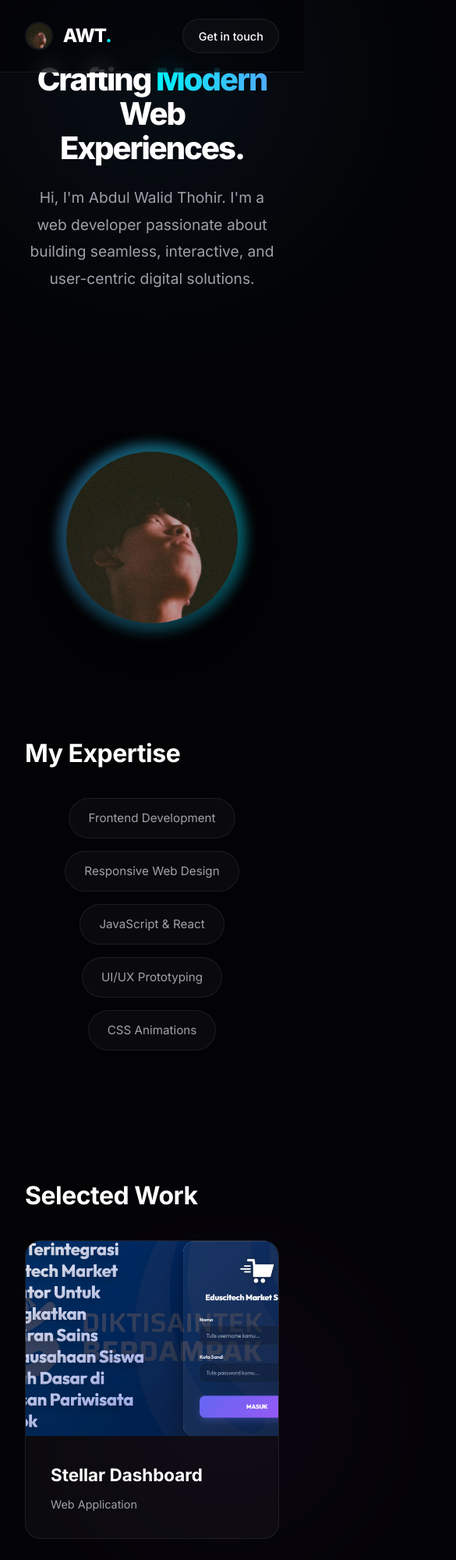
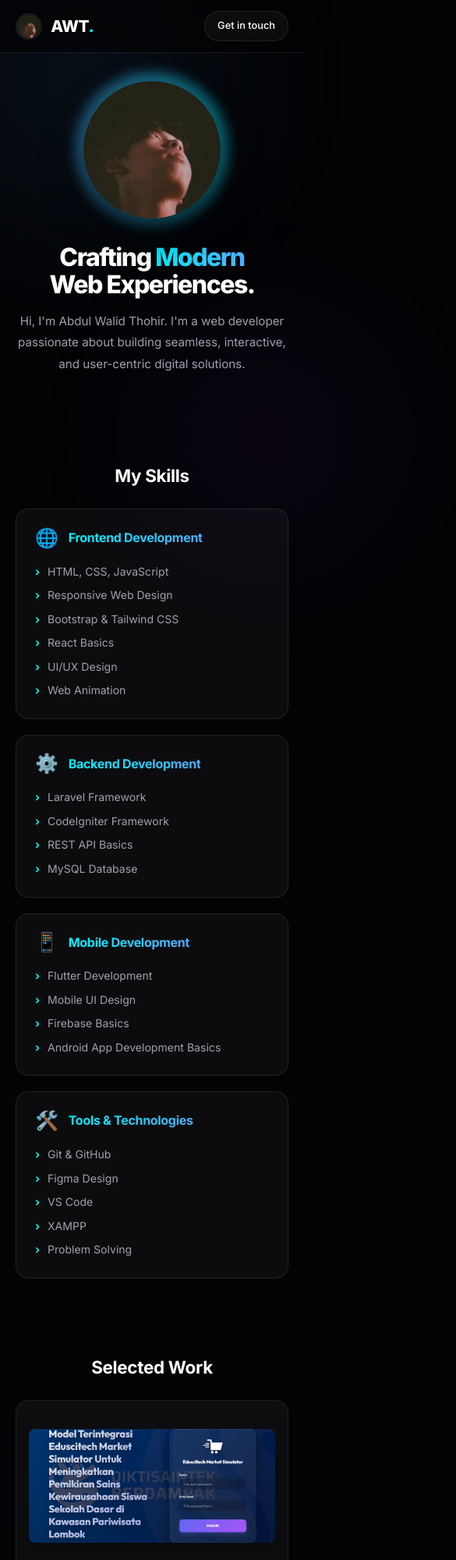
Before and after one commit to waalid2511/CV, a plain HTML site: page index.html in a window 390 px wide. Shown: the top 2000 px of the page at 78% size, 585 px wide, since content can reach past the window. Drawn offline with Linux system fonts and the light colour scheme.

Commit message:
update skill section

```diff
--- a/index.html
+++ b/index.html
@@ -47,13 +47,68 @@
 
         <!-- Skills Section -->
         <section class="skills slide-up" style="animation-delay: 0.2s;">
-            <h2 class="section-heading">My Expertise</h2>
-            <div class="skills-container">
-                <div class="skill-tag">Frontend Development</div>
-                <div class="skill-tag">Responsive Web Design</div>
-                <div class="skill-tag">JavaScript & React</div>
-                <div class="skill-tag">UI/UX Prototyping</div>
-                <div class="skill-tag">CSS Animations</div>
+            <h2 class="section-heading">My Skills</h2>
+            <div class="skills-grid">
+
+                <!-- Frontend -->
+                <div class="skill-card">
+                    <div class="skill-card-header">
+                        <div class="skill-icon">🌐</div>
+                        <h3>Frontend Development</h3>
+                    </div>
+                    <ul class="skill-list">
+                        <li>HTML, CSS, JavaScript</li>
+                        <li>Responsive Web Design</li>
+                        <li>Bootstrap & Tailwind CSS</li>
+                        <li>React Basics</li>
+                        <li>UI/UX Design</li>
+                        <li>Web Animation</li>
+                    </ul>
+                </div>
+
+                <!-- Backend -->
+                <div class="skill-card">
+                    <div class="skill-card-header">
+                        <div class="skill-icon">⚙️</div>
+                        <h3>Backend Development</h3>
+                    </div>
+                    <ul class="skill-list">
+                        <li>Laravel Framework</li>
+                        <li>CodeIgniter Framework</li>
+                        <li>REST API Basics</li>
+                        <li>MySQL Database</li>
+                    </ul>
+                </div>
+
+                <!-- Mobile -->
+                <div class="skill-card">
+                    <div class="skill-card-header">
+                        <div class="skill-icon">📱</div>
+                        <h3>Mobile Development</h3>
+                    </div>
+                    <ul class="skill-list">
+                        <li>Flutter Development</li>
+                        <li>Mobile UI Design</li>
+                        <li>Firebase Basics</li>
+                        <li>Android App Development Basics</li>
+                    </ul>
+                </div>
+
+                <!-- Tools -->
+                <div class="skill-card">
+                    <div class="skill-card-header">
+                        <div class="skill-icon">🛠️</div>
+                        <h3>Tools & Technologies</h3>
+                    </div>
+                    <ul class="skill-list">
+                        <li>Git & GitHub</li>
+                        <li>Figma Design</li>
+                        <li>VS Code</li>
+                        <li>XAMPP</li>
+                        <li>Problem Solving</li>
+                    </ul>
+                </div>
+
             </div>
         </section>
 
--- a/style.css
+++ b/style.css
@@ -1,5 +1,7 @@
-/* Reset & Variables */
-* {
+/* =========================================
+   RESET & VARIABLES
+   ========================================= */
+*, *::before, *::after {
     margin: 0;
     padding: 0;
     box-sizing: border-box;
@@ -11,8 +13,14 @@
     --text-secondary: #a0a0ab;
     --accent-1: #00f2fe;
     --accent-2: #4facfe;
-    --glass-bg: rgba(255, 255, 255, 0.03);
-    --glass-border: rgba(255, 255, 255, 0.08);
+    --glass-bg: rgba(255, 255, 255, 0.04);
+    --glass-border: rgba(255, 255, 255, 0.09);
+    --card-bg: rgba(255, 255, 255, 0.03);
+}
+
+html {
+    font-size: 16px;
+    scroll-behavior: smooth;
 }
 
 body {
@@ -22,57 +30,67 @@ body {
     line-height: 1.6;
     overflow-x: hidden;
     position: relative;
+    min-height: 100vh;
 }
 
-/* Ambient Background Glows */
+/* =========================================
+   AMBIENT GLOW
+   ========================================= */
 .ambient-glow {
-    position: absolute;
-    width: 600px;
-    height: 600px;
+    position: fixed;
     border-radius: 50%;
-    filter: blur(120px);
+    filter: blur(100px);
     z-index: -1;
-    opacity: 0.4;
+    opacity: 0.35;
     pointer-events: none;
 }
 
 .glow-1 {
-    top: -200px;
-    left: -100px;
-    background: radial-gradient(circle, rgba(79, 172, 254, 0.3) 0%, transparent 70%);
+    width: 500px;
+    height: 500px;
+    top: -150px;
+    left: -150px;
+    background: radial-gradient(circle, rgba(79, 172, 254, 0.4) 0%, transparent 70%);
 }
 
 .glow-2 {
-    bottom: 20%;
-    right: -200px;
-    background: radial-gradient(circle, rgba(162, 59, 255, 0.2) 0%, transparent 70%);
+    width: 400px;
+    height: 400px;
+    bottom: 10%;
+    right: -150px;
+    background: radial-gradient(circle, rgba(162, 59, 255, 0.3) 0%, transparent 70%);
 }
 
-/* Container */
+/* =========================================
+   LAYOUT
+   ========================================= */
 .container {
+    width: 100%;
     max-width: 1100px;
     margin: 0 auto;
-    padding: 0 2rem;
+    padding: 0 1.25rem;
 }
 
-/* Navbar (Glassmorphism) */
+/* =========================================
+   NAVBAR
+   ========================================= */
 .navbar {
     position: fixed;
     top: 0;
     left: 0;
     width: 100%;
-    padding: 1.5rem 0;
     z-index: 100;
-    background: rgba(3, 3, 5, 0.6);
-    backdrop-filter: blur(12px);
-    -webkit-backdrop-filter: blur(12px);
+    background: rgba(3, 3, 5, 0.75);
+    backdrop-filter: blur(16px);
+    -webkit-backdrop-filter: blur(16px);
     border-bottom: 1px solid var(--glass-border);
 }
 
 .nav-content {
+    width: 100%;
     max-width: 1100px;
     margin: 0 auto;
-    padding: 0 2rem;
+    padding: 0.9rem 1.25rem;
     display: flex;
     justify-content: space-between;
     align-items: center;
@@ -81,21 +99,23 @@ body {
 .logo-wrapper {
     display: flex;
     align-items: center;
-    gap: 0.8rem;
+    gap: 0.7rem;
 }
 
 .nav-profile-img {
-    width: 36px;
-    height: 36px;
+    width: 34px;
+    height: 34px;
     border-radius: 50%;
     object-fit: cover;
     border: 2px solid var(--glass-border);
+    flex-shrink: 0;
 }
 
 .logo {
-    font-size: 1.5rem;
+    font-size: 1.3rem;
     font-weight: 800;
-    letter-spacing: -1px;
+    letter-spacing: -0.5px;
+    white-space: nowrap;
 }
 
 .logo .dot {
@@ -105,13 +125,14 @@ body {
 .contact-btn {
     text-decoration: none;
     color: var(--text-primary);
-    font-size: 0.9rem;
+    font-size: 0.8rem;
     font-weight: 500;
-    padding: 0.6rem 1.2rem;
+    padding: 0.5rem 1rem;
     border-radius: 30px;
     border: 1px solid var(--glass-border);
     background: var(--glass-bg);
-    transition: all 0.3s ease;
+    white-space: nowrap;
+    transition: background 0.3s ease, transform 0.3s ease;
 }
 
 .contact-btn:hover {
@@ -119,54 +140,59 @@ body {
     transform: translateY(-2px);
 }
 
-/* Hero Section */
+/* =========================================
+   HERO SECTION - MOBILE FIRST
+   ========================================= */
 .hero {
     display: flex;
+    flex-direction: column;          /* mobile: stack vertically */
     align-items: center;
-    justify-content: space-between;
-    min-height: 100vh;
-    padding-top: 5rem;
-    gap: 4rem;
+    text-align: center;
+    gap: 2rem;
+    padding-top: 6.5rem;             /* clearance for fixed navbar */
+    padding-bottom: 3rem;
+    min-height: auto;
 }
 
 .hero-text {
-    flex: 1;
+    width: 100%;
+    order: 2;                        /* text below image on mobile */
 }
 
 .title {
-    font-size: 4.5rem;
+    font-size: clamp(2rem, 7vw, 4.5rem);  /* fluid font: 2rem on tiny phone, 4.5rem on desktop */
     font-weight: 800;
     line-height: 1.1;
-    margin-bottom: 1.5rem;
-    letter-spacing: -2px;
+    margin-bottom: 1rem;
+    letter-spacing: -1.5px;
 }
 
 .gradient-text {
     background: linear-gradient(90deg, var(--accent-1), var(--accent-2));
     -webkit-background-clip: text;
     -webkit-text-fill-color: transparent;
-    display: inline-block;
+    background-clip: text;
 }
 
 .subtitle {
-    font-size: 1.2rem;
+    font-size: clamp(0.95rem, 3vw, 1.2rem);  /* fluid */
     color: var(--text-secondary);
-    max-width: 500px;
+    max-width: 520px;
+    margin: 0 auto;
     line-height: 1.8;
 }
 
-/* Modern Profile Image */
 .hero-visual {
-    flex: 0.8;
+    order: 1;                        /* image above text on mobile */
+    width: 100%;
     display: flex;
     justify-content: center;
-    align-items: center;
 }
 
 .profile-wrapper {
     position: relative;
-    width: 280px;
-    height: 280px;
+    width: clamp(160px, 45vw, 280px);  /* fluid size */
+    height: clamp(160px, 45vw, 280px);
 }
 
 .profile-img {
@@ -176,16 +202,12 @@ body {
     border-radius: 50%;
     position: relative;
     z-index: 2;
-    /* FULL COLOR! No grayscale */
-    box-shadow: 0 20px 40px rgba(0, 0, 0, 0.5);
+    box-shadow: 0 20px 50px rgba(0, 0, 0, 0.6);
 }
 
 .profile-ring {
     position: absolute;
-    top: -10px;
-    left: -10px;
-    right: -10px;
-    bottom: -10px;
+    inset: -10px;
     border-radius: 50%;
     background: linear-gradient(45deg, var(--accent-1), var(--accent-2));
     z-index: 1;
@@ -198,118 +220,185 @@ body {
     100% { transform: rotate(360deg); }
 }
 
-/* Section Headings */
+/* =========================================
+   SECTION HEADING
+   ========================================= */
 .section-heading {
-    font-size: 2rem;
+    font-size: clamp(1.4rem, 5vw, 2rem);
     font-weight: 700;
-    margin-bottom: 2rem;
-    letter-spacing: -0.5px;
+    margin-bottom: 1.5rem;
+    letter-spacing: -0.3px;
+    text-align: center;
 }
 
-/* Skills */
+/* =========================================
+   SKILLS
+   ========================================= */
 .skills {
-    padding: 6rem 0;
+    padding: 4rem 0;
 }
 
-.skills-container {
-    display: flex;
-    flex-wrap: wrap;
-    gap: 1rem;
+/* 1 column on mobile, 2 columns on tablet+ */
+.skills-grid {
+    display: grid;
+    grid-template-columns: 1fr;
+    gap: 1.25rem;
 }
 
-.skill-tag {
+.skill-card {
     background: var(--glass-bg);
     border: 1px solid var(--glass-border);
-    padding: 0.8rem 1.5rem;
-    border-radius: 30px;
-    font-size: 0.95rem;
-    color: var(--text-secondary);
-    transition: all 0.3s ease;
-    backdrop-filter: blur(10px);
+    border-radius: 16px;
+    padding: 1.5rem;
+    transition: border-color 0.3s ease, transform 0.3s ease, box-shadow 0.3s ease;
 }
 
-.skill-tag:hover {
-    color: var(--text-primary);
-    border-color: var(--accent-1);
-    transform: translateY(-3px);
-    box-shadow: 0 10px 20px rgba(0, 242, 254, 0.1);
+.skill-card:hover {
+    border-color: rgba(0, 242, 254, 0.3);
+    transform: translateY(-4px);
+    box-shadow: 0 12px 30px rgba(0, 242, 254, 0.07);
 }
 
-/* Projects */
-.projects {
-    padding: 4rem 0 8rem;
+.skill-card-header {
+    display: flex;
+    align-items: center;
+    gap: 0.8rem;
+    margin-bottom: 1.2rem;
 }
 
+.skill-icon {
+    font-size: 1.5rem;
+    line-height: 1;
+}
+
+.skill-card-header h3 {
+    font-size: 1rem;
+    font-weight: 700;
+    letter-spacing: -0.3px;
+    background: linear-gradient(90deg, var(--accent-1), var(--accent-2));
+    -webkit-background-clip: text;
+    -webkit-text-fill-color: transparent;
+    background-clip: text;
+}
+
+.skill-list {
+    list-style: none;
+    display: flex;
+    flex-direction: column;
+    gap: 0.5rem;
+}
+
+.skill-list li {
+    color: var(--text-secondary);
+    font-size: 0.88rem;
+    padding-left: 1rem;
+    position: relative;
+    transition: color 0.2s ease;
+}
+
+.skill-list li::before {
+    content: "›";
+    position: absolute;
+    left: 0;
+    color: var(--accent-1);
+    font-weight: 700;
+}
+
+.skill-card:hover .skill-list li {
+    color: rgba(255, 255, 255, 0.8);
+}
+
+/* =========================================
+   PROJECTS
+   ========================================= */
+.projects {
+    padding: 2rem 0 5rem;
+}
+
+/* Single column on mobile, 2 columns on wider screens */
 .projects-grid {
     display: grid;
-    grid-template-columns: repeat(2, 1fr);
-    gap: 2rem;
+    grid-template-columns: 1fr;
+    gap: 1.5rem;
 }
 
 .project-card {
-    background: var(--glass-bg);
+    background: var(--card-bg);
     border: 1px solid var(--glass-border);
-    border-radius: 20px;
+    border-radius: 16px;
     overflow: hidden;
-    backdrop-filter: blur(10px);
-    transition: all 0.4s cubic-bezier(0.16, 1, 0.3, 1);
+    transition: transform 0.4s cubic-bezier(0.16, 1, 0.3, 1), border-color 0.3s ease, box-shadow 0.4s ease;
     cursor: pointer;
 }
 
 .project-card:hover {
-    transform: translateY(-10px);
-    border-color: rgba(255, 255, 255, 0.2);
-    box-shadow: 0 20px 40px rgba(0, 0, 0, 0.4);
+    transform: translateY(-8px);
+    border-color: rgba(255, 255, 255, 0.18);
+    box-shadow: 0 20px 50px rgba(0, 0, 0, 0.5);
 }
 
 .card-image-box {
     width: 100%;
-    height: 250px;
+    height: 220px;
+    display: flex;
+    justify-content: center;
+    align-items: center;
     overflow: hidden;
-    background: #111;
+    background: rgba(255, 255, 255, 0.015);
+    padding: 1rem;
+    border-bottom: 1px solid var(--glass-border);
 }
 
 .card-image-box img {
-    width: 100%;
-    height: 100%;
-    object-fit: cover;
-    transition: transform 0.6s ease;
+    max-width: 100%;
+    max-height: 100%;
+    width: auto;
+    height: auto;
+    object-fit: contain;
+    border-radius: 8px;
+    box-shadow: 0 8px 24px rgba(0, 0, 0, 0.4);
+    transition: transform 0.5s cubic-bezier(0.16, 1, 0.3, 1);
 }
 
 .placeholder-img {
     width: 100%;
     height: 100%;
-    background: linear-gradient(45deg, #1a1a24, #111116);
+    background: linear-gradient(135deg, #1a1a24, #111116);
 }
 
 .project-card:hover .card-image-box img {
-    transform: scale(1.05);
+    transform: scale(1.04);
 }
 
 .card-info {
-    padding: 2rem;
+    padding: 1.25rem 1.5rem;
 }
 
 .card-info h3 {
-    font-size: 1.4rem;
-    margin-bottom: 0.5rem;
+    font-size: clamp(1rem, 3vw, 1.4rem);
+    font-weight: 600;
+    margin-bottom: 0.35rem;
 }
 
 .card-info p {
     color: var(--text-secondary);
-    font-size: 0.9rem;
+    font-size: 0.85rem;
 }
 
-/* Footer */
+/* =========================================
+   FOOTER
+   ========================================= */
 footer {
     text-align: center;
-    padding: 3rem 0;
+    padding: 2rem 1.25rem;
     color: var(--text-secondary);
-    font-size: 0.9rem;
+    font-size: 0.85rem;
     border-top: 1px solid var(--glass-border);
 }
 
-/* Animations */
+/* =========================================
+   ANIMATIONS
+   ========================================= */
 .slide-up {
     opacity: 0;
     transform: translateY(40px);
@@ -323,39 +412,79 @@ footer {
     }
 }
 
-/* Responsive Design */
-@media (max-width: 900px) {
-    .hero {
-        flex-direction: column;
-        text-align: center;
-        justify-content: center;
-        gap: 3rem;
+/* =========================================
+   RESPONSIVE: TABLET (≥ 640px)
+   ========================================= */
+@media (min-width: 640px) {
+    .container {
+        padding: 0 2rem;
     }
 
-    .title {
-        font-size: 3.5rem;
+    .nav-content {
+        padding: 1rem 2rem;
+    }
+
+    .hero {
+        padding-top: 7rem;
+        padding-bottom: 4rem;
+    }
+
+    .card-image-box {
+        height: 250px;
+        padding: 1.5rem;
+    }
+
+    .section-heading {
+        text-align: left;
+    }
+
+    /* 2-column skill grid from tablet up */
+    .skills-grid {
+        grid-template-columns: repeat(2, 1fr);
+        gap: 1.5rem;
+    }
+}
+
+/* =========================================
+   RESPONSIVE: DESKTOP (≥ 900px)
+   ========================================= */
+@media (min-width: 900px) {
+    .hero {
+        flex-direction: row;             /* side-by-side on desktop */
+        text-align: left;
+        justify-content: space-between;
+        min-height: 100vh;
+        padding-top: 5rem;
+        padding-bottom: 2rem;
+        gap: 4rem;
+    }
+
+    .hero-text {
+        order: 1;
+        flex: 1;
+    }
+
+    .hero-visual {
+        order: 2;
+        flex: 0 0 auto;
+        width: auto;
     }
 
     .subtitle {
-        margin: 0 auto;
+        margin: 0;
     }
 
     .projects-grid {
-        grid-template-columns: 1fr;
+        grid-template-columns: repeat(2, 1fr);
+        gap: 2rem;
     }
 
-    .skills-container {
-        justify-content: center;
+    .card-image-box {
+        height: 280px;
+        padding: 1.5rem;
+    }
+
+    .card-info {
+        padding: 1.75rem 2rem;
     }
 }
-
-@media (max-width: 600px) {
-    .title {
-        font-size: 2.5rem;
-    }
-
-    .profile-wrapper {
-        width: 220px;
-        height: 220px;
-    }
-}
```
